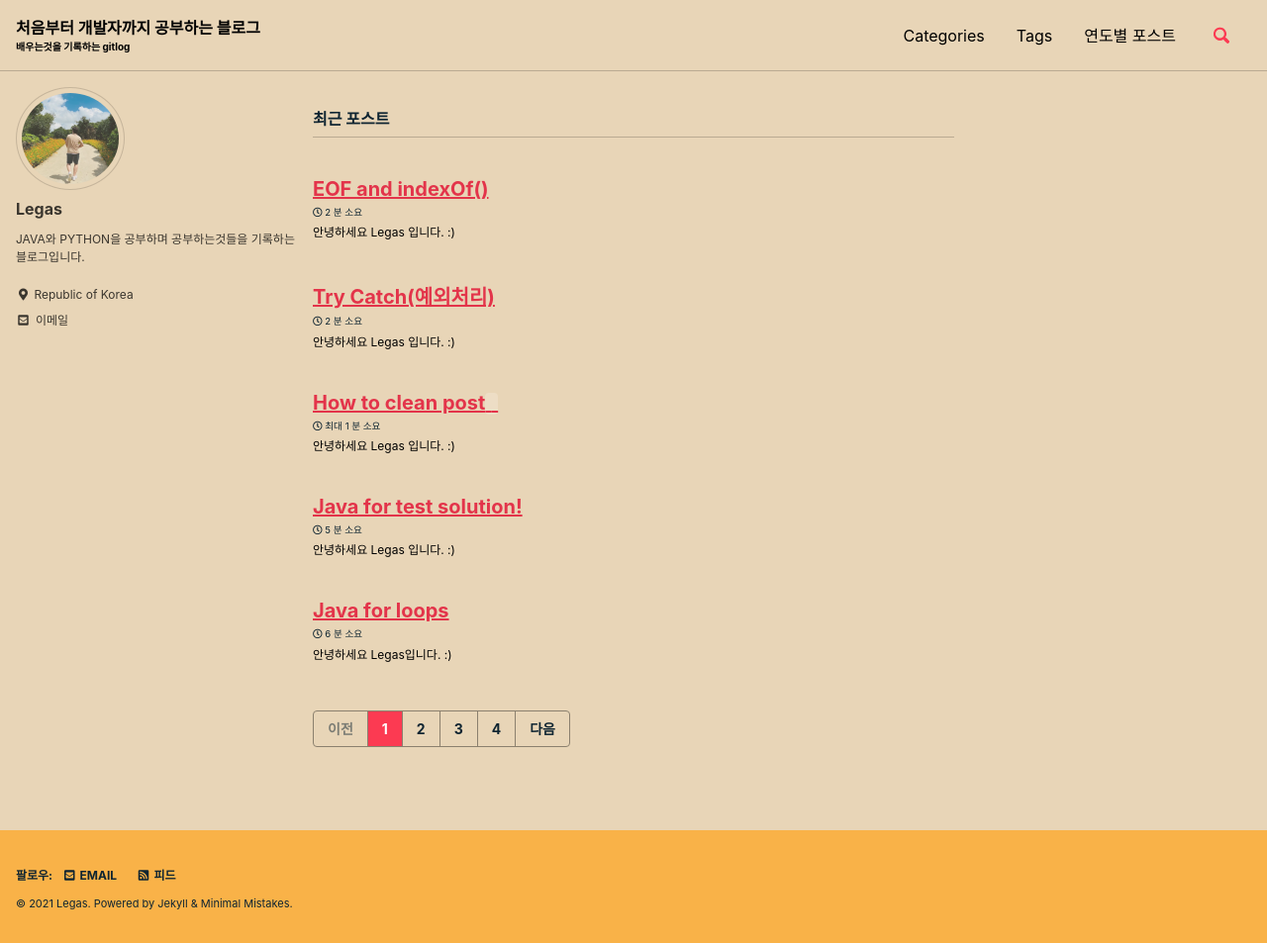
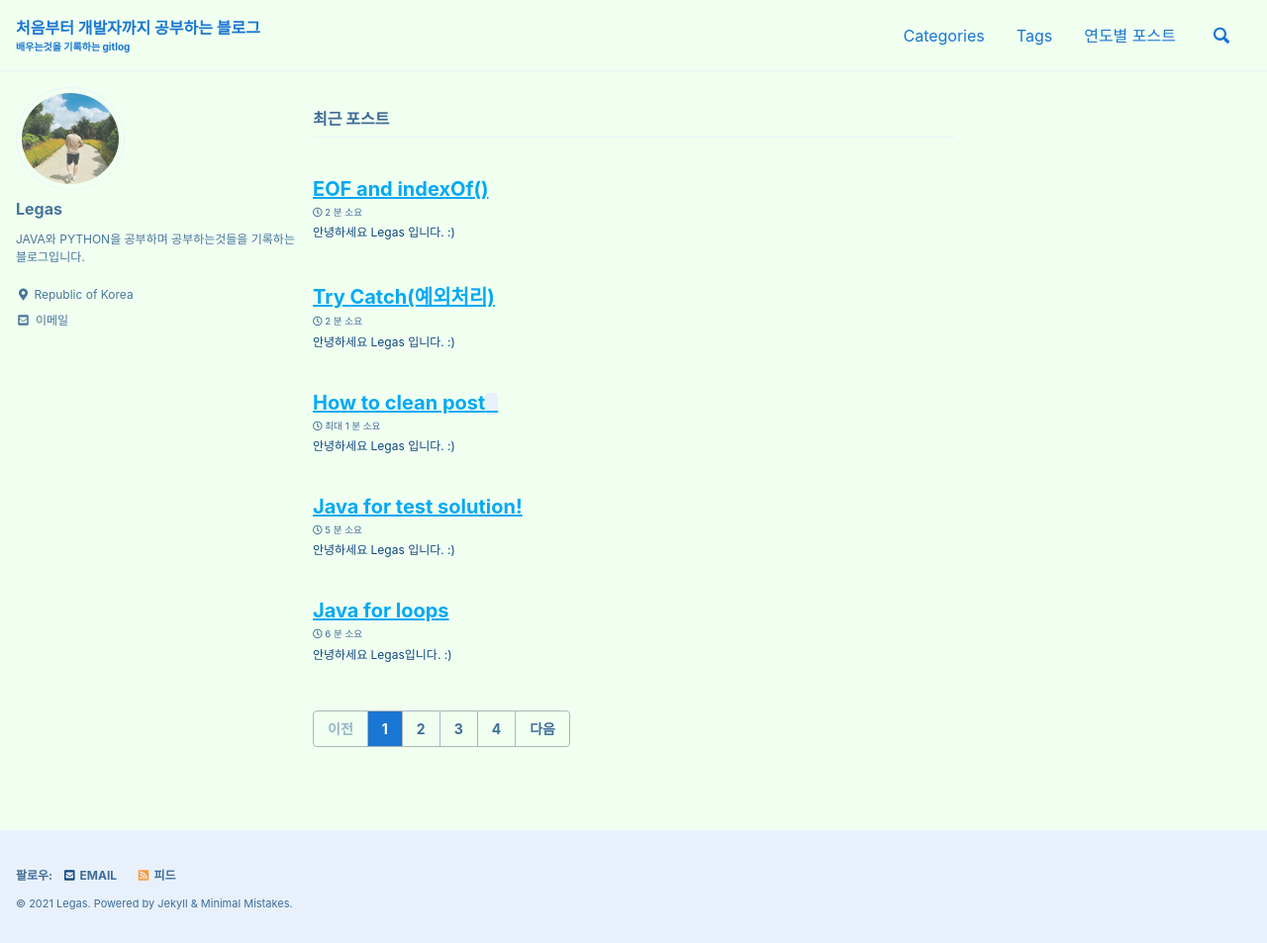
Before and after one commit to Legas-park/Legas-park.github.io, a Jekyll site: the page built from index.html, in a window 1280 px wide and 953 px high. Shown: the whole window at 99% size. Built offline with Jekyll 4.4.1, drawn with Linux system fonts in a browser that asks for light colours; cached includes are drawn as plain includes; the list of posts is cut into pages by our own code.

Commit message:
검색허용

```diff
--- a/_config.yml
+++ b/_config.yml
@@ -1,6 +1,6 @@
 # 기본설명  https://mmistakes.github.io/minimal-mistakes/docs/quick-start-guide/#installing-the-theme
 
-minimal_mistakes_skin    : "sunrise" # "air", "aqua", "contrast", "dark", "dirt", "neon", "mint", "plum", "sunrise"
+minimal_mistakes_skin    : "aqua" # "air", "aqua", "contrast", "dark", "dirt", "neon", "mint", "plum", "sunrise"
 
 # Site Settings
 locale                   : "ko-KR"
@@ -54,7 +54,7 @@ atom_feed:
   path                   : # blank (default) uses feed.xml
 search                   : true # true, false (default)
 search_full_content      : true # true, false (default)
-search_provider          : # lunr (default), algolia, google
+search_provider          : google, naver
 algolia:
   application_id         : # YOUR_APPLICATION_ID
   index_name             : # YOUR_INDEX_NAME
```
